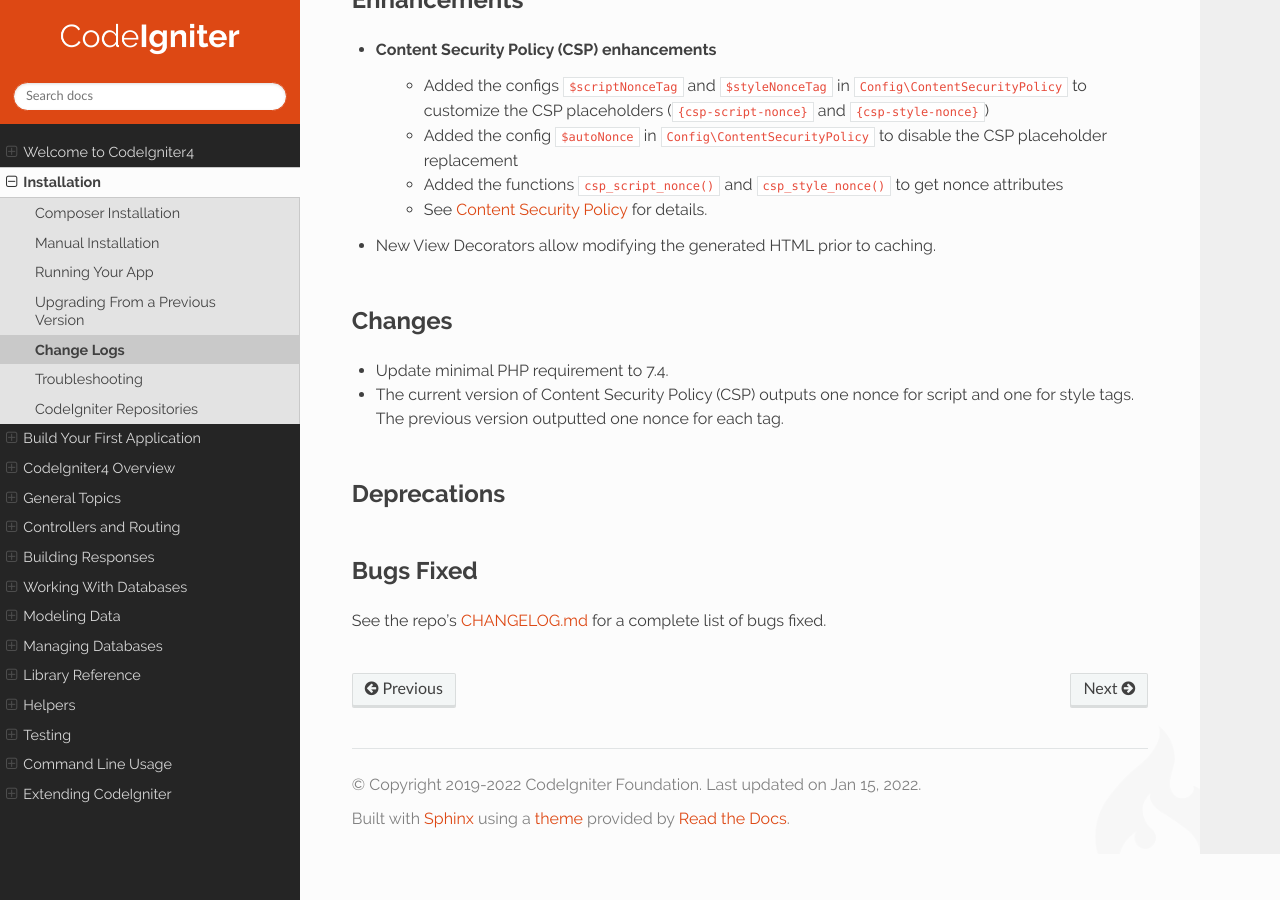
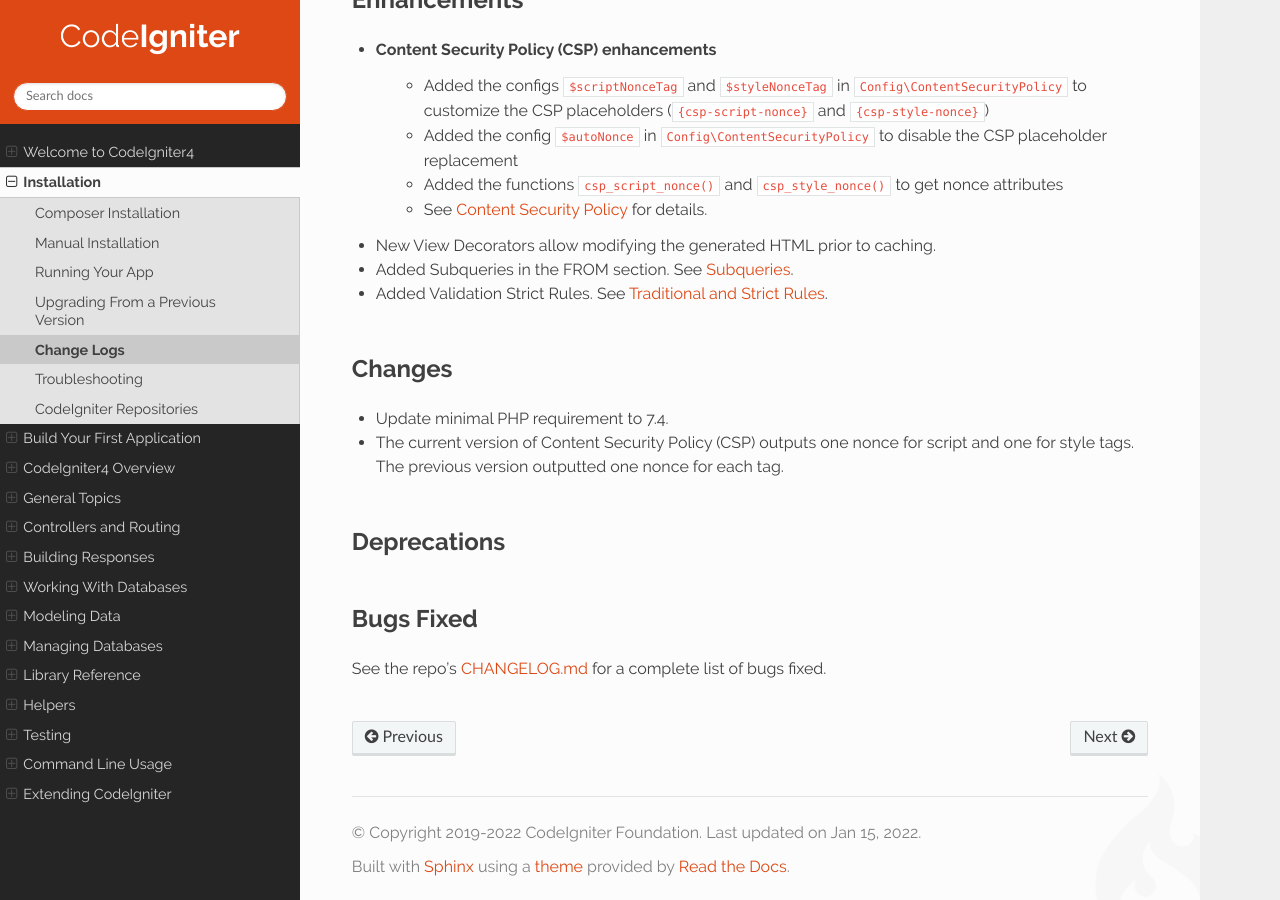
Before and after one commit to NEKOGET/ci4_user_guide_src, a Sphinx documentation site: the page built from source/changelogs/v4.2.0.rst, in a window 1280 px wide and 900 px high, scrolled down 609 px. Built offline with Sphinx 7.4.7 and the Read the Docs theme 2.0.0, drawn with Linux system fonts in a browser that asks for light colours.

Commit message:
docs: add enhancements in changelog v4.2.0

```diff
--- a/source/changelogs/v4.2.0.rst
+++ b/source/changelogs/v4.2.0.rst
@@ -24,6 +24,8 @@ Enhancements
     - Added the functions ``csp_script_nonce()`` and ``csp_style_nonce()`` to get nonce attributes
     - See :ref:`content-security-policy` for details.
 - New View Decorators allow modifying the generated HTML prior to caching.
+- Added Subqueries in the FROM section. See :ref:`query-builder-from-subquery`.
+- Added Validation Strict Rules. See :ref:`validation-traditional-and-strict-rules`.
 
 Changes
 *******
```
